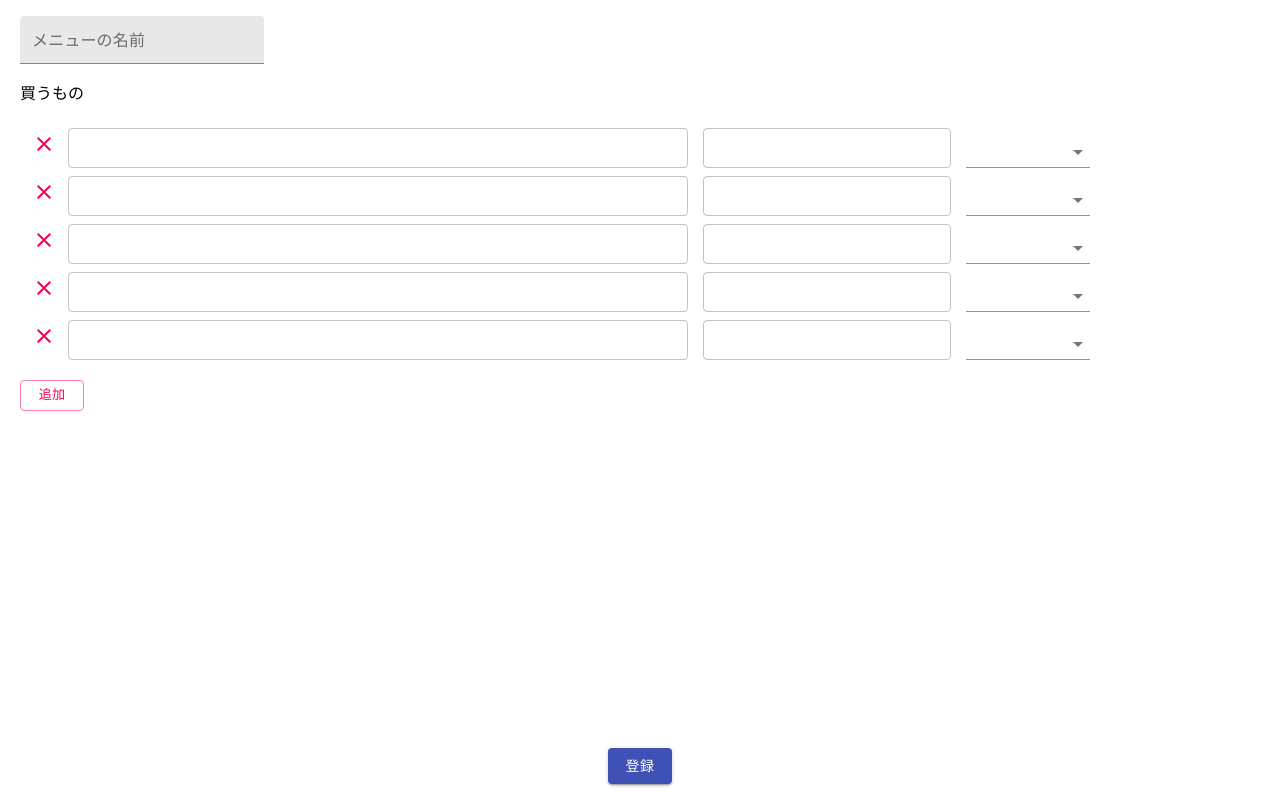
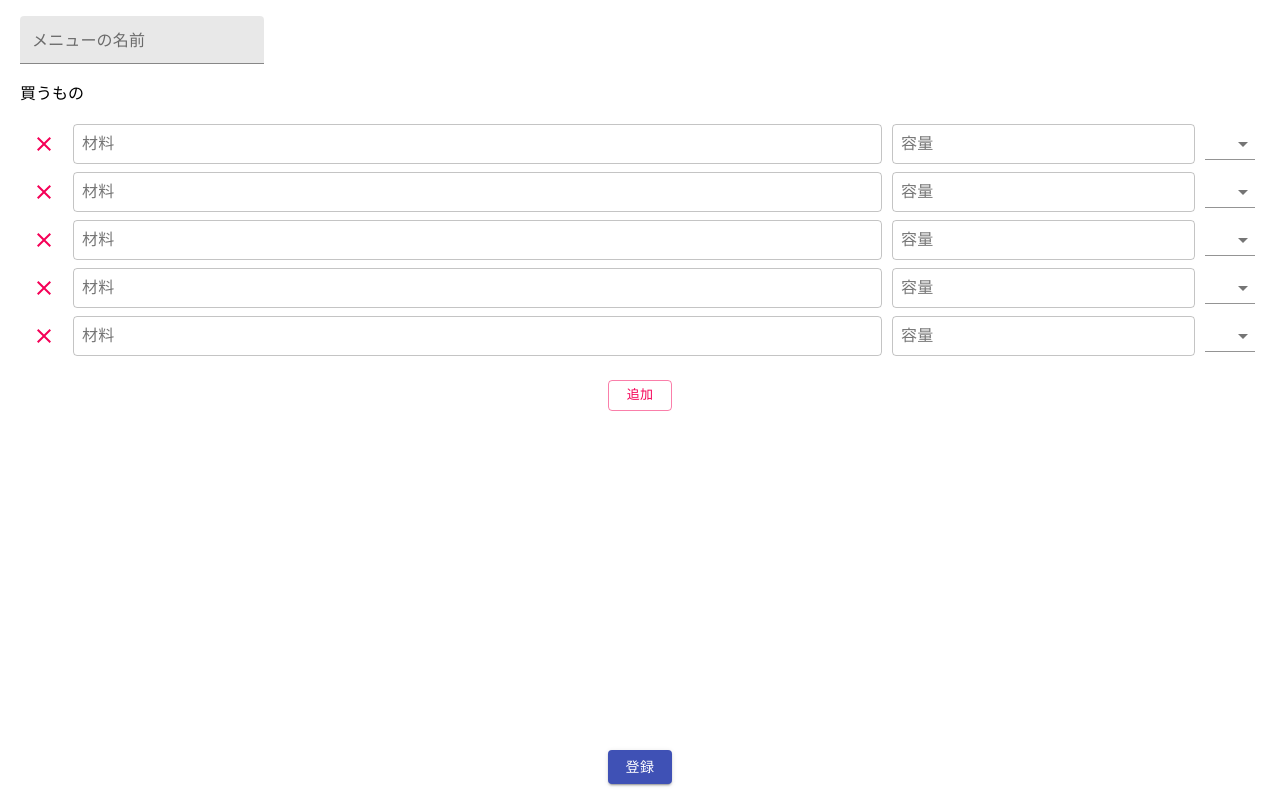
Before and after one commit to quotto/buylist, a React (Create React App) app: page /add in a window 1280 px wide. Built offline with nearby package versions, Linux system fonts and the light colour scheme; no server answers; what aws-amplify would draw is missing.

Commit message:
入力レイアウトを調整

```diff
--- a/public/index.html
+++ b/public/index.html
@@ -24,7 +24,7 @@
       work correctly both with client-side routing and a non-root public URL.
       Learn how to configure a non-root public URL by running `npm run build`.
     -->
-    <title>買い物リスト Ver1.1</title>
+    <title>買い物リスト Ver1.3</title>
   </head>
   <body>
     <noscript>You need to enable JavaScript to run this app.</noscript>
--- a/src/MenuInput.js
+++ b/src/MenuInput.js
@@ -52,12 +52,12 @@ function MenuInput(props) {
                <p>買うもの</p>
                {
                    materials.map((material, index) => (
-                       <div key={index}>
+                       <div style={MenuStyles.materialRow} key={index}>
                            <IconButton onClick={(e) => deleteMaterial(index)} color="secondary" style={MenuStyles.deleteButton}>
                                 <ClearButton />
                            </IconButton>
-                           <TextField key={`name-${index}`} value={material.name} onChange={(e) => updateMaterialName(e, index)} style={MenuStyles.materialNameInput} variant="outlined" size="small" className="inputMaterialName"/>
-                           <TextField key={`amount-${index}`} value={material.amount} onChange={(e)=>updateMaterialAmount(e,index)} variant="outlined" size="small" style={MenuStyles.amountInput} className="inputAmount"/>
+                           <TextField key={`name-${index}`} value={material.name} onChange={(e) => updateMaterialName(e, index)} style={MenuStyles.materialNameInput} variant="outlined" size="small" className="inputMaterialName" label="材料" />
+                           <TextField key={`amount-${index}`} value={material.amount} onChange={(e)=>updateMaterialAmount(e,index)} variant="outlined" size="small" style={MenuStyles.amountInput} className="inputAmount" label="容量"/>
                            <FormControl style={MenuStyles.unitInput}>
                                <Select value={material.unit} onChange={(e)=>updateMaterialUnit(e,index)} className="inputUnit">
                                    <MenuItem value="" />
@@ -73,18 +73,21 @@ function MenuInput(props) {
                         </div>
                    ))
                }
-               <Button onClick={addMaterial} size="small" color="secondary" variant="outlined" style={MenuStyles.addButton}>追加</Button>
+               <div style={MenuStyles.addButton}>
+                   <Button onClick={addMaterial} size="small" color="secondary" variant="outlined" >追加</Button>
+               </div>
            </div>
     )
 }
 
 const MenuStyles = {
   material: {  marginBottom: 15,textAlign: "center" },
-  materialNameInput: { verticalAlign: "bottom", width: "50%", marginRight: 15 },
-  amountInput: {verticalAlign: "bottom",width: "20%", marginRight: 15},
-  unitInput: { verticalAlign: "bottom" , width: "10%"},
-  deleteButton: { verticalAlign: "bottom" },
-  addButton: { marginTop: 20 }
+  materialRow: { display: 'flex', alignItems: 'center' },
+  materialNameInput: {  padding: '0 5px',flex: '3 1 50px' },
+  amountInput: { padding: '0 5px',  flex: '1 0 50px' },
+  unitInput: { padding: '0 5px', flex: '0 0 50px' },
+  deleteButton: { flex: '1,0,auto'},
+  addButton: { marginTop: 20, display: 'flex', justifyContent: 'center' }
 }
 
 export const convertToInputMaterial = (materials)=>{
--- a/src/styles.js
+++ b/src/styles.js
@@ -1,8 +1,8 @@
 const styles = {
-  container: { width: '100%', height: '100vh', margin: '0 auto', display: 'flex', flex: 1, flexDirection: 'column', justifyContent: 'center'},
-  main: {flexGrow: 1,padding: '0 20px' },
+  container: { width: '100%', height: 'calc(100vh - 66px)',  margin: '0 auto', display: 'flex',  flex: 1, flexDirection: 'column' },
+  main: {padding: '0 20px', height: '100%', overflowY: 'scroll' },
   footerButton: {  outline: 'none', width: '100px' , padding: '12px 0px',margin: '0px 12px'},
-  footer: {display: 'flex', justifyContent: 'center', width: '100%', padding: '16px 0'}
+  footer: {display: 'flex', justifyContent: 'center', width: '100%', position: 'fixed', bottom: 16, left: 0,height: '34px' }
 }
 
 export default styles
```
